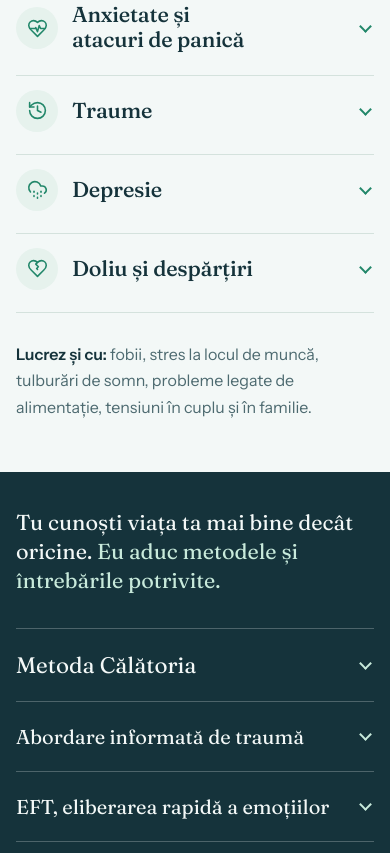
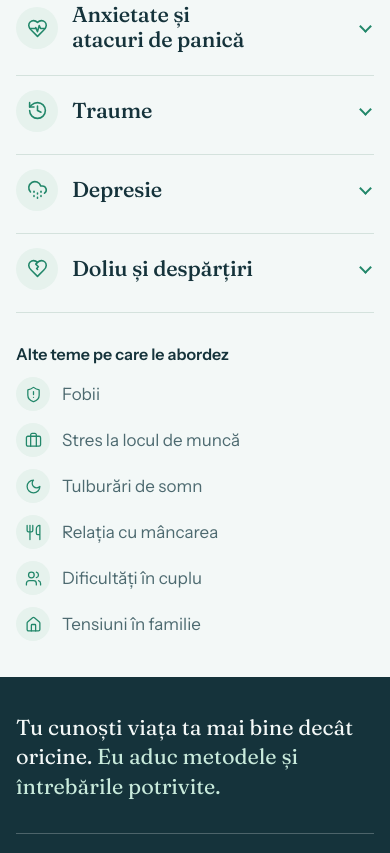
Before and after one commit to MolnarMario/daniela-rusev-psihoterapeut, a plain HTML site: page index.html in a window 390 px wide. Shown: the part 1144-1997 px from the top of the page. Drawn offline with Linux system fonts and the light colour scheme.

Commit message:
Turn "Lucrez și cu" line into an icon list
The secondary topics under the concerns section were one run-on sentence.
They now sit under an "Alte teme pe care le abordez" heading as six items
with small icon badges, two columns on desktop aligned to the concern
descriptions, one column on phones.

Co-Authored-By: Claude Opus 5.5 <noreply@anthropic.com>

```diff
--- a/index.html
+++ b/index.html
@@ -158,12 +158,18 @@ p{margin:0 0 1em;text-wrap:pretty}
 .primary p{margin:0;color:var(--ink-soft)}
 .ic{flex:none;display:grid;place-items:center;width:42px;height:42px;border-radius:50%;background:var(--paper-deep);color:var(--poppy)}
 .ic svg{width:21px;height:21px}
-.also{margin-top:28px;font-size:1rem;color:var(--ink-soft)}
-.also strong{color:var(--ink);font-weight:600}
+.also{margin-top:32px}
+.also h3{font-family:var(--sans);font-size:1rem;font-weight:600;letter-spacing:0;color:var(--ink)}
+.also ul{list-style:none;margin:14px 0 0;padding:0;display:grid;gap:12px 24px}
+.also li{display:flex;align-items:center;gap:12px;color:var(--ink-soft)}
+.also .ic{width:34px;height:34px}
+.also .ic svg{width:17px;height:17px}
+@media (min-width:480px){.also ul{grid-template-columns:1fr 1fr}}
 @media (min-width:900px){
   .concerns .wrap{grid-template-columns:4fr 7fr;gap:72px}
   .concerns-intro{position:sticky;top:calc(var(--sw-h,0px) + 32px);align-self:start}
   .primary li{grid-template-columns:17rem 1fr;gap:24px;align-items:center}
+  .also ul{grid-template-columns:17rem 1fr}
 }
 
 /* method band */
@@ -380,7 +386,17 @@ p{margin:0 0 1em;text-wrap:pretty}
         <li><h3><span class="ic"><svg viewBox="0 0 24 24" fill="none" stroke="currentColor" stroke-width="1.8" stroke-linecap="round" stroke-linejoin="round" aria-hidden="true"><path d="M4 14.9A7 7 0 1 1 15.71 8h1.79a4.5 4.5 0 0 1 2.5 8.24"/><path d="M8 19v1"/><path d="M8 14v1"/><path d="M16 19v1"/><path d="M16 14v1"/><path d="M12 21v1"/><path d="M12 16v1"/></svg></span>Depresie</h3><p>Zile în care nimic nu mai are gust și orice decizie pare prea grea.</p></li>
         <li><h3><span class="ic"><svg viewBox="0 0 24 24" fill="none" stroke="currentColor" stroke-width="1.8" stroke-linecap="round" stroke-linejoin="round" aria-hidden="true"><path d="M19 14c1.49-1.46 3-3.21 3-5.5A5.5 5.5 0 0 0 16.5 3c-1.76 0-3 .5-4.5 2-1.5-1.5-2.74-2-4.5-2A5.5 5.5 0 0 0 2 8.5c0 2.3 1.5 4.05 3 5.5l7 7Z"/><path d="m12 13-1-1 2-2-3-3 2-2"/></svg></span>Doliu și despărțiri</h3><p>Pierderea unui om drag, sfârșitul unei relații, o schimbare pe care n-ai ales-o.</p></li>
       </ul>
-      <p class="also"><strong>Lucrez și cu:</strong> fobii, stres la locul de muncă, tulburări de somn, probleme legate de alimentație, tensiuni în cuplu și în familie.</p>
+      <div class="also">
+        <h3>Alte teme pe care le abordez</h3>
+        <ul>
+          <li><span class="ic"><svg viewBox="0 0 24 24" fill="none" stroke="currentColor" stroke-width="1.8" stroke-linecap="round" stroke-linejoin="round" aria-hidden="true"><path d="M20 13c0 5-3.5 7.5-7.66 8.95a1 1 0 0 1-.67-.01C7.5 20.5 4 18 4 13V6a1 1 0 0 1 1-1c2 0 4.5-1.2 6.24-2.72a1.17 1.17 0 0 1 1.52 0C14.51 3.81 17 5 19 5a1 1 0 0 1 1 1z"/><path d="M12 8v4"/><path d="M12 16h.01"/></svg></span>Fobii</li>
+          <li><span class="ic"><svg viewBox="0 0 24 24" fill="none" stroke="currentColor" stroke-width="1.8" stroke-linecap="round" stroke-linejoin="round" aria-hidden="true"><path d="M16 20V4a2 2 0 0 0-2-2h-4a2 2 0 0 0-2 2v16"/><rect width="20" height="14" x="2" y="6" rx="2"/></svg></span>Stres la locul de muncă</li>
+          <li><span class="ic"><svg viewBox="0 0 24 24" fill="none" stroke="currentColor" stroke-width="1.8" stroke-linecap="round" stroke-linejoin="round" aria-hidden="true"><path d="M12 3a6 6 0 0 0 9 9 9 9 0 1 1-9-9Z"/></svg></span>Tulburări de somn</li>
+          <li><span class="ic"><svg viewBox="0 0 24 24" fill="none" stroke="currentColor" stroke-width="1.8" stroke-linecap="round" stroke-linejoin="round" aria-hidden="true"><path d="M3 2v7c0 1.1.9 2 2 2h4a2 2 0 0 0 2-2V2"/><path d="M7 2v20"/><path d="M21 15V2a5 5 0 0 0-5 5v6c0 1.1.9 2 2 2h3Zm0 0v7"/></svg></span>Relația cu mâncarea</li>
+          <li><span class="ic"><svg viewBox="0 0 24 24" fill="none" stroke="currentColor" stroke-width="1.8" stroke-linecap="round" stroke-linejoin="round" aria-hidden="true"><path d="M16 21v-2a4 4 0 0 0-4-4H6a4 4 0 0 0-4 4v2"/><circle cx="9" cy="7" r="4"/><path d="M22 21v-2a4 4 0 0 0-3-3.87"/><path d="M16 3.13a4 4 0 0 1 0 7.75"/></svg></span>Dificultăți în cuplu</li>
+          <li><span class="ic"><svg viewBox="0 0 24 24" fill="none" stroke="currentColor" stroke-width="1.8" stroke-linecap="round" stroke-linejoin="round" aria-hidden="true"><path d="M15 21v-8a1 1 0 0 0-1-1h-4a1 1 0 0 0-1 1v8"/><path d="M3 10a2 2 0 0 1 .709-1.528l7-5.999a2 2 0 0 1 2.582 0l7 5.999A2 2 0 0 1 21 10v9a2 2 0 0 1-2 2H5a2 2 0 0 1-2-2z"/></svg></span>Tensiuni în familie</li>
+        </ul>
+      </div>
     </div>
   </div>
 </section>
```
